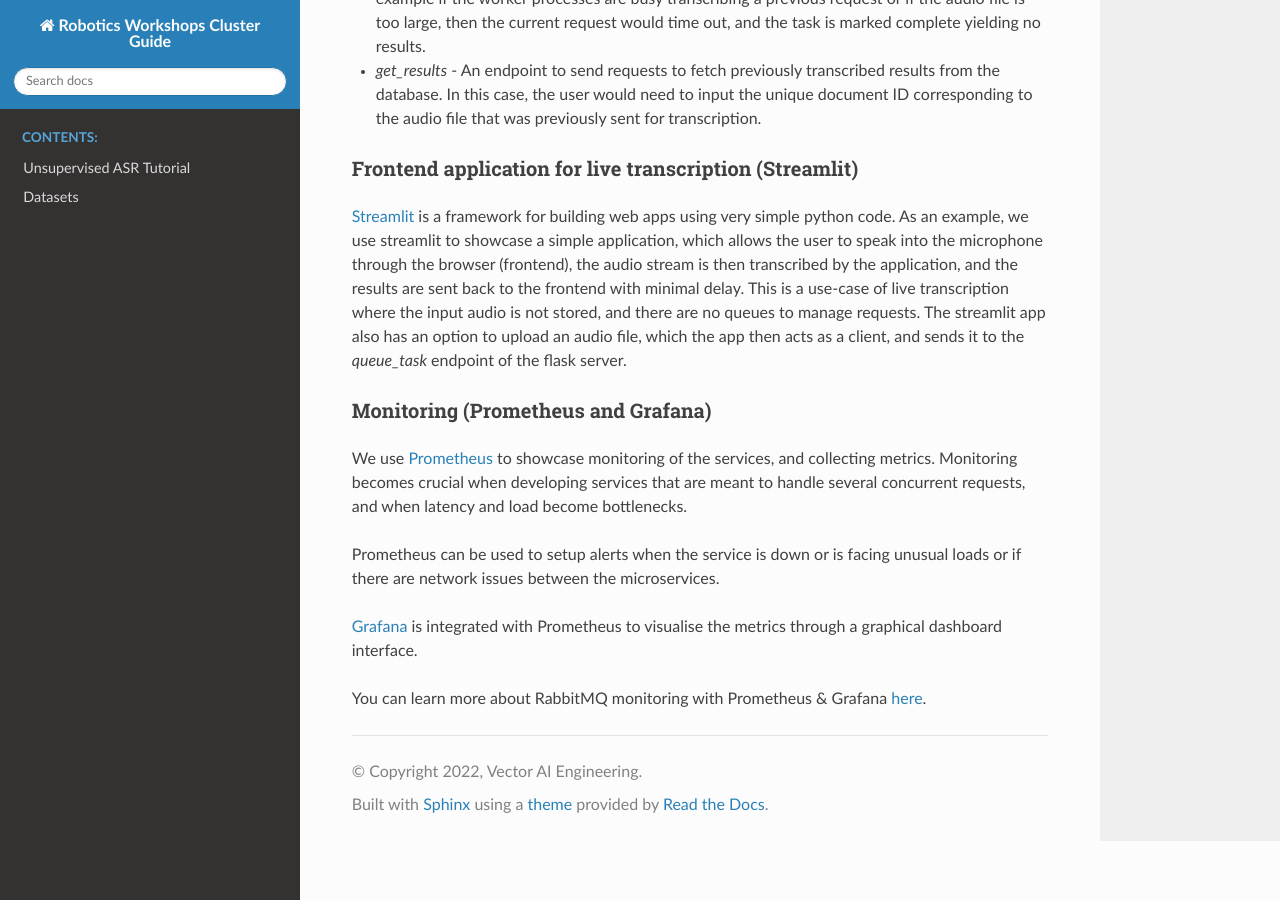
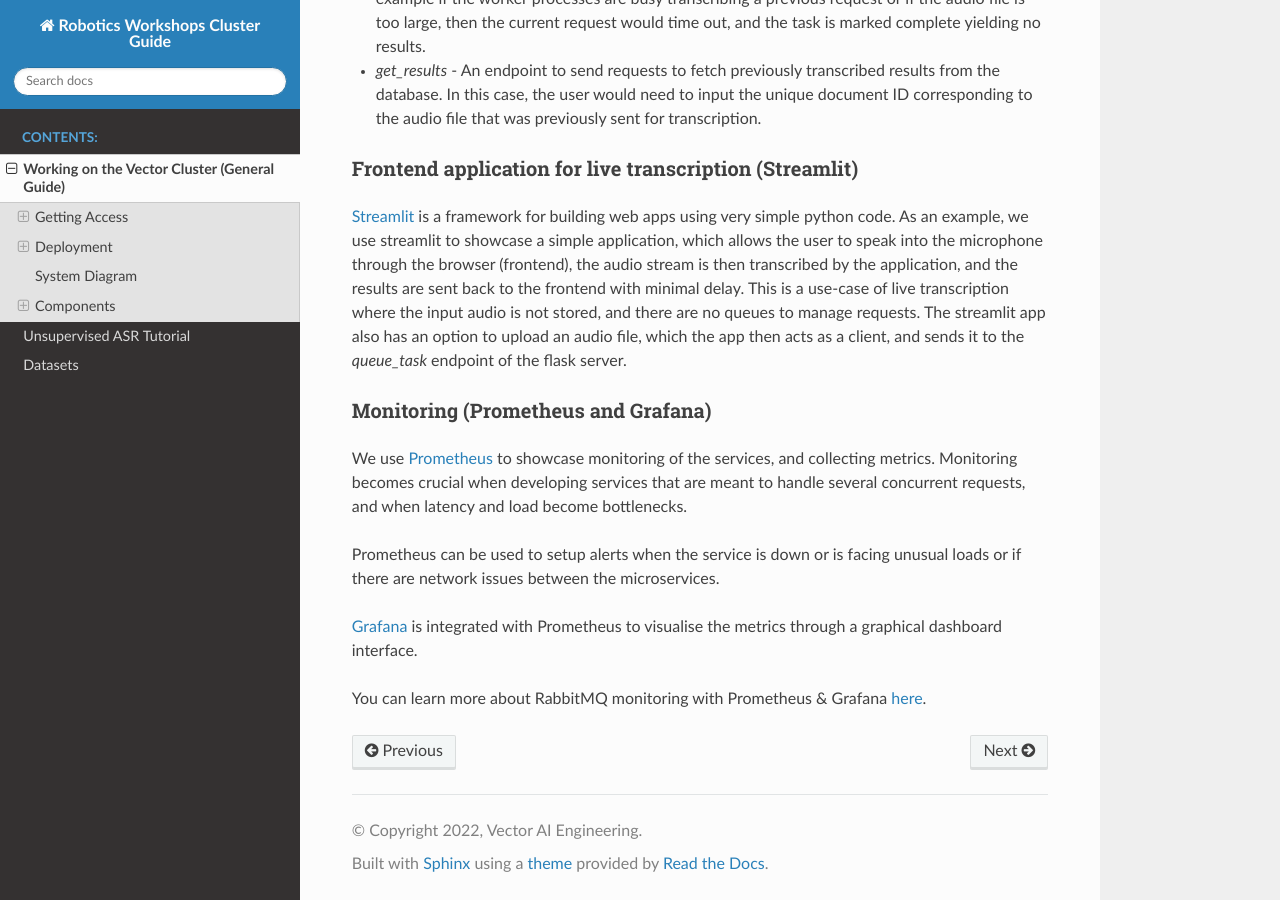
Before and after one commit to catgloss/robotics_workshops, a Sphinx documentation site: the page built from docs/source/general_setup.rst, in a window 1280 px wide and 900 px high, scrolled down 2874 px. Built offline with Sphinx 7.4.7 and the Read the Docs theme 2.0.0, drawn with Linux system fonts in a browser that asks for light colours; pages that are not in the unit, such as notebooks, are missing from menus.

Commit message:
Update index.rst

```diff
--- a/docs/source/index.rst
+++ b/docs/source/index.rst
@@ -10,6 +10,6 @@ This repo provides documentation for:
    :maxdepth: 2
    :caption: Contents:
 
-   reference_implementation
+   general_setup
    unsupervised_asr
    datasets
```
